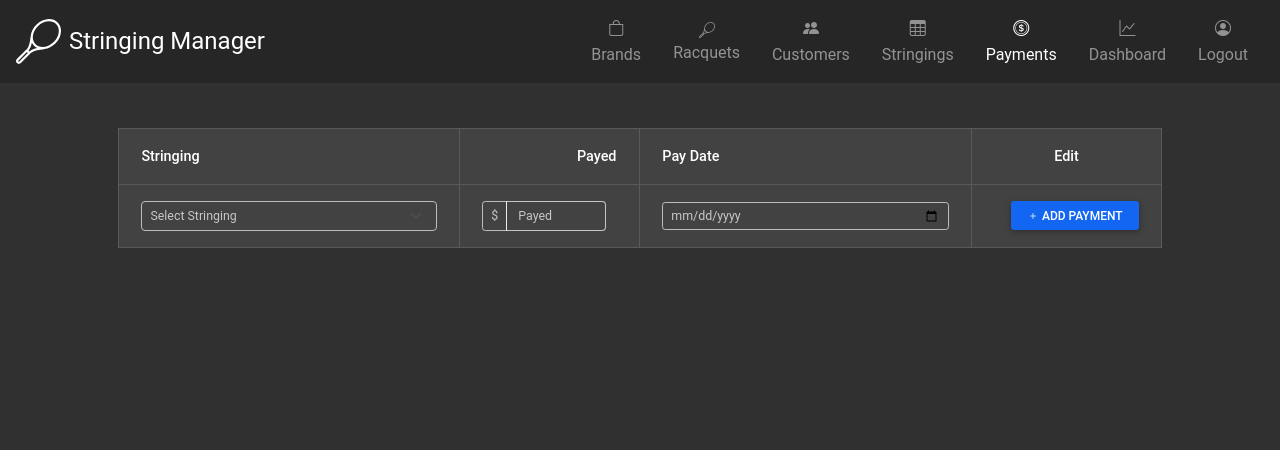
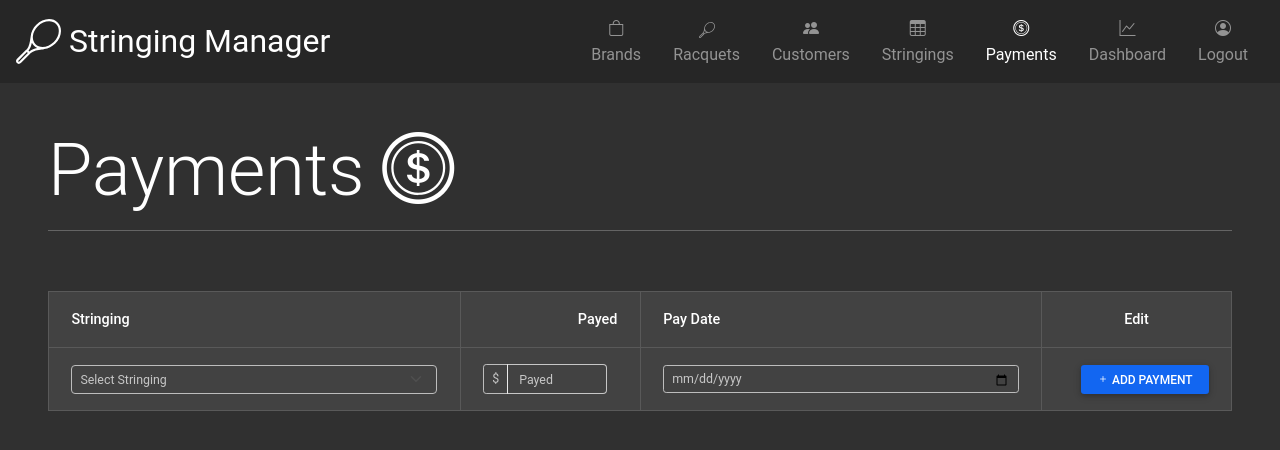
Before and after one commit to liamsky42/stringing-manager, a Flask app: page /payments in a window 1280 px wide. Shown: the top 450 px of the page. Run offline with Flask 2, Linux system fonts and the light colour scheme; the visitor is signed in with stand-in values (Sample User, id 1); data that the repository does not hold is empty; some libraries are stand-ins or nearby versions.

Commit message:
added page titles added dashboard card titles add "Remaining payments table" to the dashboard style charts

```diff
--- a/website/static/styles.css
+++ b/website/static/styles.css
@@ -2,8 +2,14 @@ body {
     padding-top: 80px;
 }
 
+body > header .nav {
+    align-items: stretch;
+}
+
 body > header .nav-link {
     color: rgba(255,255,255,.5);
+    height: 100%;
+    justify-content: space-between;
 }
 
 body > header .nav-link:hover {
@@ -12,6 +18,10 @@ body > header .nav-link:hover {
 
 body > header .nav-link.active {
     color: rgba(255,255,255, 1);
+}
+
+.title-separator {
+    margin-bottom: 60px;
 }
 
 main img
--- a/website/templates/brands.jinja2
+++ b/website/templates/brands.jinja2
@@ -5,7 +5,8 @@
 {% endblock %}
 
 {% block main %}
-  <h1 class="display-2"><strong>Brands <i class="bi bi-bag"></i></strong></h1>
+  <h1 class="display-2">Brands <i class="bi bi-bag"></i></h1>
+  <hr class="title-separator" />
   <form action="/brands" method="post" class="row justify-content-center">
     <table class="table table-striped table-dark table-hover table-bordered">
       <thead>
--- a/website/templates/customers.jinja2
+++ b/website/templates/customers.jinja2
@@ -5,7 +5,8 @@
 {% endblock %}
 
 {% block main %}
-  <h1 class="display-2"><strong>Customers <i class="bi bi-people-fill"></i></strong></h1>
+  <h1 class="display-2">Customers <i class="bi bi-people-fill"></i></h1>
+  <hr class="title-separator" />
   <form action="/customers" method="post">
     <table class="table table-striped table-dark table-hover table-bordered">
       <thead>
--- a/website/templates/layout.jinja2
+++ b/website/templates/layout.jinja2
@@ -77,7 +77,7 @@
   <nav class="px-3 py-2 navbar-dark bg-dark">
     <div class="d-flex flex-wrap align-items-center justify-content-center justify-content-lg-start">
       <a href="/"
-         class="d-flex align-items-center my-2 my-lg-0 me-lg-auto text-white text-decoration-none fs-4">
+         class="navbar-brand d-flex align-items-center my-2 my-lg-0 me-lg-auto text-white text-decoration-none fs-2">
         <svg version="1.1" id="Capa_1" xmlns="http://www.w3.org/2000/svg"
              xmlns:xlink="http://www.w3.org/1999/xlink" x="0px" y="0px"
              viewBox="0 0 412.425 412.425" xml:space="preserve" class="me-2" style="width: 45px;">
@@ -128,7 +128,7 @@
   {% endif %}
 {% endwith %}
 
-<main class="{% if url_for(request.endpoint) != '/stringings' and url_for(request.endpoint) != '/' %}container{% endif %} p-5">
+<main class="p-5">
   {% block main %}{% endblock %}
 </main>
 
--- a/website/templates/payment.jinja2
+++ b/website/templates/payment.jinja2
@@ -5,7 +5,8 @@
 {% endblock %}
 
 {% block main %}
-
+  <h1 class="display-2">Payments <i class="bi bi-coin"></i></h1>
+  <hr class="title-separator" />
   <table class="table table-striped table-dark table-hover table-bordered">
     <thead>
     <tr>
--- a/website/templates/racquets.jinja2
+++ b/website/templates/racquets.jinja2
@@ -6,7 +6,7 @@
 
 {% block main %}
   <h1 class="display-2">
-    <strong>Racquets </strong>
+    Racquets
     <div style="width: 72px; height: 73px" class="d-inline-block">
       <svg version="1.1" id="Capa_1" xmlns="http://www.w3.org/2000/svg"
                                               xmlns:xlink="http://www.w3.org/1999/xlink" x="0px" y="0px"
@@ -28,6 +28,7 @@
           </svg>
     </div>
   </h1>
+  <hr class="title-separator" />
   <form action="/racquets" method="post" class="row justify-content-center">
     <table class="table table-striped table-dark table-hover table-bordered">
       <thead>
--- a/website/templates/stringings.jinja2
+++ b/website/templates/stringings.jinja2
@@ -5,6 +5,8 @@
 {% endblock %}
 
 {% block main %}
+  <h1 class="display-2">Stringings <i class="bi bi-table"></i></h1>
+  <hr class="title-separator" />
   <table class="table table-striped table-dark table-hover table-bordered">
     <thead>
     <tr>
--- a/website/views.py
+++ b/website/views.py
@@ -1,6 +1,6 @@
 from flask import Blueprint, render_template, request, flash, redirect, url_for
 from flask_login import login_required, current_user
-from sqlalchemy import func
+from sqlalchemy import func, or_
 from .models import group_racquets_by_brand, Brand, Customer, Racquet, Stringing, Payment
 from . import db
 from .form_helpers import form_value_to_string, form_value_to_int, form_value_to_float, form_value_to_bool, \
@@ -49,8 +49,41 @@ def home():
         stringings_chart_data["date"].append(date.strftime('%m/%Y'))
         stringings_chart_data["count"].append(count)
 
+    # table data
+    # stringings = Stringing.query.group_by(Stringing.customer_id).all()
+    stringings = Stringing.query.join(Customer).join(Payment, isouter=True).with_entities(
+        Customer,
+        func.sum(Stringing.price),
+        func.sum(Payment.payed),
+        func.sum(Stringing.price) - func.sum(Payment.payed)
+    ).having(
+        or_(Payment.payed == None, func.sum(Stringing.price) != func.sum(Payment.payed))
+    ).group_by(Customer.id).all()
+
+    payment_table_data = {
+        "rows": [],
+        "totals": [0] * 3
+    }
+
+    for customer, total_price, total_payed, total_remaining in stringings:
+        if total_payed is None:
+            total_payed = 0
+            total_remaining = total_price
+
+        payment_table_data["rows"].append({
+            "customer": customer.full_name(),
+            "total_price": total_price,
+            "total_payed": total_payed,
+            "total_remaining": total_remaining
+        })
+
+        payment_table_data["totals"][0] += total_price
+        payment_table_data["totals"][1] += total_payed
+        payment_table_data["totals"][2] += total_remaining
+
     return render_template("index.jinja2", user=current_user, customers_chart_data=customers_chart_data,
-                           racquets_chart_data=racquets_chart_data, stringings_chart_data=stringings_chart_data)
+                           racquets_chart_data=racquets_chart_data, stringings_chart_data=stringings_chart_data,
+                           payment_table_data=payment_table_data)
 
 
 @views.route("/brands", methods=["GET", "POST"])
```
Also changed, not shown: website/static/dashboard.js (+6 -4 lines), website/templates/index.jinja2 (+34 -0 lines).
